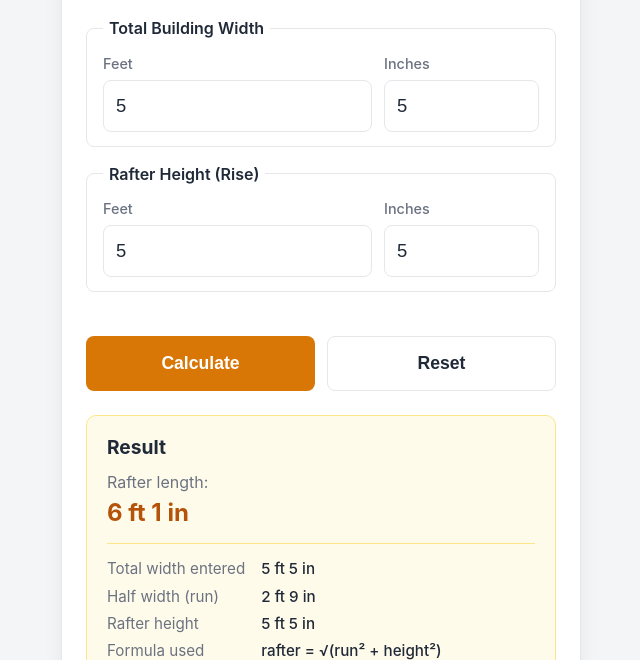
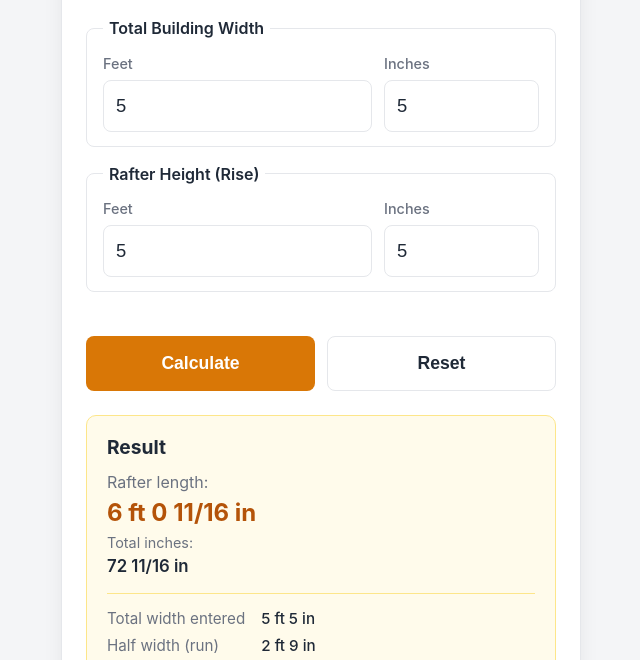
Before and after one commit to helpdeskabel-lgtm/rafter-calculator, a website: page public/index.html in a window 1280 px wide. Both pictures are taken after typing "5", "5", "5", "5" into the empty fields and a click on the button "Calculate". Shown: the part 113-773 px from the top of the page, without its empty margins (319-959 px from the left). Drawn offline with Linux system fonts and the light colour scheme.

Commit message:
Round rafter length to nearest 1/16 in and show total inches
Display the rafter result as feet + inches + simplified fraction
(e.g. 11 ft 2 3/16 in) and add a second line showing the same value
as total inches + fraction (e.g. 134 3/16 in), for marking material
directly off the tape.

Co-Authored-By: Claude Opus 4.7 (1M context) <noreply@anthropic.com>

```diff
--- a/public/app.js
+++ b/public/app.js
@@ -11,6 +11,7 @@ const heightFtEl = document.getElementById('height-ft');
 const heightInEl = document.getElementById('height-in');
 
 const rafterOutEl = document.getElementById('rafter-out');
+const rafterTotalOutEl = document.getElementById('rafter-total-out');
 const stepWidthEl = document.getElementById('step-width');
 const stepRunEl = document.getElementById('step-run');
 const stepHeightEl = document.getElementById('step-height');
@@ -35,6 +36,34 @@ function inchesToFeetInches(totalInches) {
 
 function formatFtIn({ feet, inches }) {
   return `${feet} ft ${inches} in`;
+}
+
+function gcd(a, b) {
+  return b === 0 ? a : gcd(b, a % b);
+}
+
+// Round to nearest 1/16 in, return { wholeIn, num, denom } with fraction simplified.
+function toSixteenths(decimalInches) {
+  const sixteenths = Math.round(decimalInches * 16);
+  const wholeIn = Math.floor(sixteenths / 16);
+  const remainder = sixteenths % 16;
+  if (remainder === 0) return { wholeIn, num: 0, denom: 1 };
+  const g = gcd(remainder, 16);
+  return { wholeIn, num: remainder / g, denom: 16 / g };
+}
+
+function formatFtInFrac(decimalInches) {
+  const { wholeIn, num, denom } = toSixteenths(decimalInches);
+  const feet = Math.floor(wholeIn / 12);
+  const inches = wholeIn % 12;
+  const frac = num === 0 ? '' : ` ${num}/${denom}`;
+  return `${feet} ft ${inches}${frac} in`;
+}
+
+function formatTotalInFrac(decimalInches) {
+  const { wholeIn, num, denom } = toSixteenths(decimalInches);
+  const frac = num === 0 ? '' : ` ${num}/${denom}`;
+  return `${wholeIn}${frac} in`;
 }
 
 function showError(msg) {
@@ -81,13 +110,13 @@ form.addEventListener('submit', (e) => {
   const widthFtIn = inchesToFeetInches(widthTotalIn);
   const runFtIn = inchesToFeetInches(runIn);
   const heightFtIn = inchesToFeetInches(heightTotalIn);
-  const rafterFtIn = inchesToFeetInches(rafterIn);
 
-  rafterOutEl.textContent = formatFtIn(rafterFtIn);
+  rafterOutEl.textContent = formatFtInFrac(rafterIn);
+  rafterTotalOutEl.textContent = formatTotalInFrac(rafterIn);
   stepWidthEl.textContent = formatFtIn(widthFtIn);
   stepRunEl.textContent = formatFtIn(runFtIn);
   stepHeightEl.textContent = formatFtIn(heightFtIn);
-  stepFinalEl.textContent = formatFtIn(rafterFtIn);
+  stepFinalEl.textContent = formatFtInFrac(rafterIn);
 
   resultEl.classList.remove('hidden');
 });
--- a/public/index.html
+++ b/public/index.html
@@ -53,6 +53,7 @@
     <section id="result" class="result hidden" aria-live="polite">
       <h2>Result</h2>
       <p class="rafter-length"><span class="label">Rafter length:</span> <span id="rafter-out">—</span></p>
+      <p class="rafter-total"><span class="label">Total inches:</span> <span id="rafter-total-out">—</span></p>
       <hr />
       <dl class="steps">
         <dt>Total width entered</dt><dd id="step-width">—</dd>
--- a/public/style.css
+++ b/public/style.css
@@ -174,6 +174,23 @@ button.secondary:hover {
   color: var(--accent-dark);
 }
 
+.rafter-total {
+  font-size: 1.05rem;
+  margin: 4px 0 0 0;
+}
+
+.rafter-total .label {
+  color: var(--muted);
+  font-size: 0.9rem;
+  display: block;
+  margin-bottom: 2px;
+}
+
+.rafter-total #rafter-total-out {
+  font-weight: 600;
+  color: var(--ink);
+}
+
 hr {
   border: none;
   border-top: 1px solid #fde68a;
```
